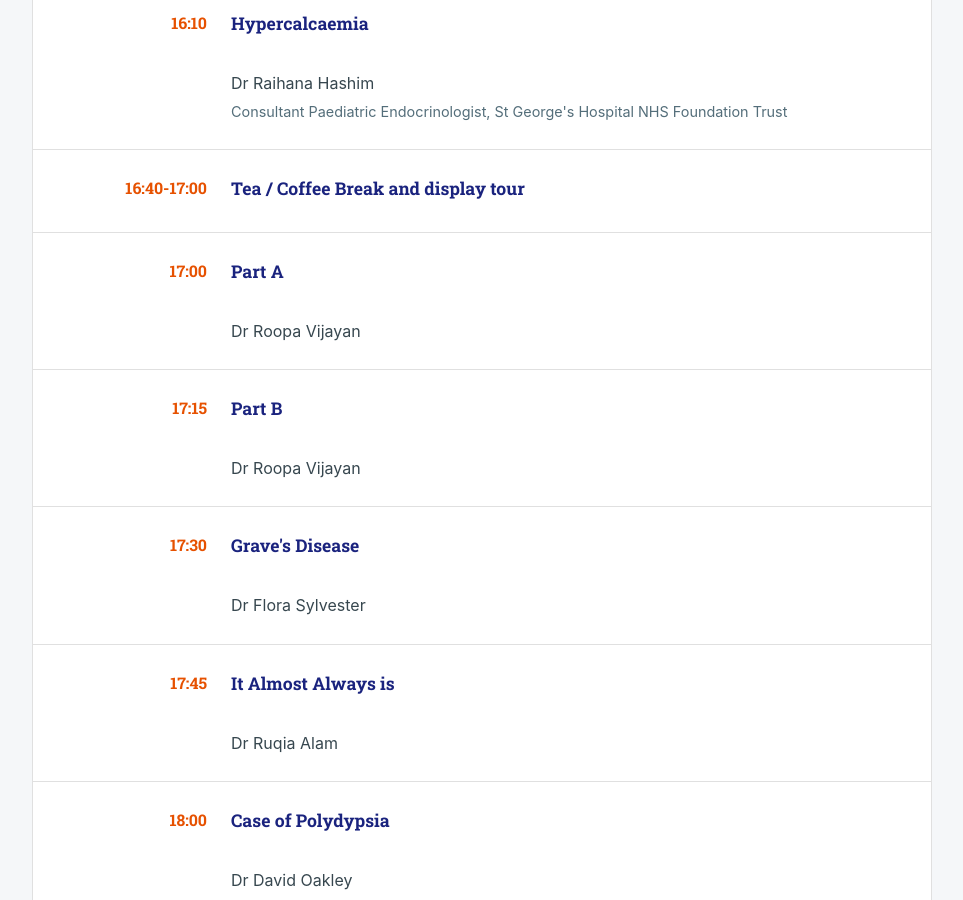
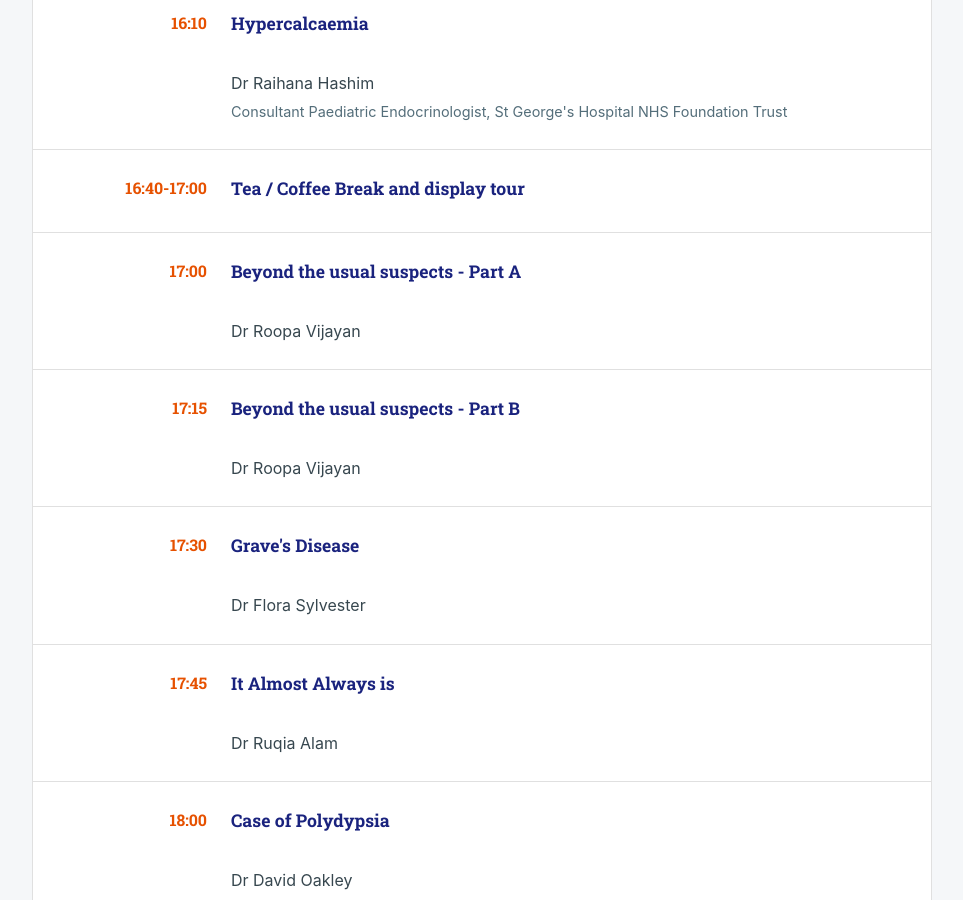
Before and after one commit to eatyourpeas/stpeg, a Jekyll site: the page built from _events/spring-2026.md, in a window 1280 px wide and 900 px high, scrolled down 1983 px. Shown: the whole window, without its empty margins (158-1121 px from the left). Built offline with Jekyll 4.4.1, drawn with Linux system fonts in a browser that asks for light colours.

Commit message:
Beyond the usual suspects - Part A

```diff
--- a/_events/spring-2026.md
+++ b/_events/spring-2026.md
@@ -32,11 +32,11 @@ schedule:
   - time: "16:40-17:00"
     title: "Tea / Coffee Break and display tour"
   - time: "17:00"
-    title: "Part A"
+    title: "Beyond the usual suspects - Part A"
     speaker: "Dr Roopa Vijayan"
     description: ""
   - time: "17:15"
-    title: "Part B"
+    title: "Beyond the usual suspects - Part B"
     speaker: "Dr Roopa Vijayan"
     description: ""
   - time: "17:30"
```
